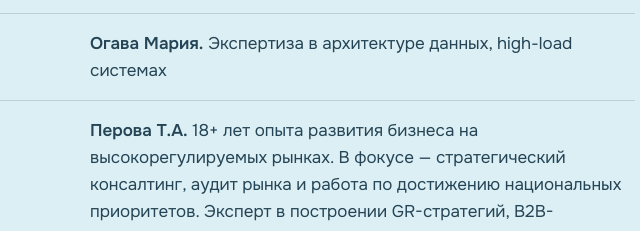
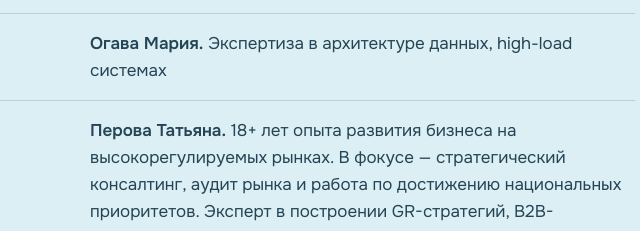
Before and after one commit to 0967jp-afk/RWD-HUB, a plain HTML site: page index.html in a window 1280 px wide. Shown: the part 5963-6194 px from the top of the page, 567-1207 px from the left. Drawn offline with Linux system fonts and the light colour scheme.

Commit message:
Add files via upload

```diff
--- a/index.html
+++ b/index.html
@@ -492,7 +492,7 @@ footer .wrap{border-top:1px solid rgba(255,255,255,.14);padding-top:22px;display
       <div class="people">
         <div><b>CEO</b><span><strong>Огава Елена Афанасьевна.</strong> 20 лет в фарме, экспертиза в RWE</span></div>
         <div><b>CTO</b><span><strong>Огава Мария.</strong> Экспертиза в архитектуре данных, high-load системах</span></div>
-        <div><b>CBDO Digital Health</b><span><strong>Перова Т.А.</strong> 18+ лет опыта развития бизнеса на высокорегулируемых рынках. В фокусе — стратегический консалтинг, аудит рынка и работа по достижению национальных приоритетов. Эксперт в построении GR-стратегий, B2B-продажах, формировании альянсов, создании экосистем и масштабировании цифровых решений в здравоохранении. Экс-Росздравнадзор / Минздрав | Эксперт при Минтруде РФ | Нейрофизиолог (МГУ, РНИМУ, РАН) | CDTO, ESG (GRI)</span></div>
+        <div><b>CBDO Digital Health</b><span><strong>Перова Татьяна.</strong> 18+ лет опыта развития бизнеса на высокорегулируемых рынках. В фокусе — стратегический консалтинг, аудит рынка и работа по достижению национальных приоритетов. Эксперт в построении GR-стратегий, B2B-продажах, формировании альянсов, создании экосистем и масштабировании цифровых решений в здравоохранении. Экс-Росздравнадзор / Минздрав | Эксперт при Минтруде РФ | Нейрофизиолог (МГУ, РНИМУ, РАН) | CDTO, ESG (GRI)</span></div>
         <div><b>Архитектор данных, Data Lead</b><span><strong>Бахронов Джамшид.</strong> Специалитет химфака МГУ, магистратура ВШЭ «Когнитивные науки и технологии», 20+ лет работы с базами данных. Отвечает за архитектуру данных, стандартизацию и аналитику</span></div>
         <div><b>Продуктовый дизайнер</b><span><strong>Черепанов Кирилл.</strong> Выпускник Школы 21 (школы цифровых технологий от Сбера).</span></div>
         <div><b>Рост команды</b><span>На конец года: 13 человек в 2027, 25 в 2028, 45 в 2029, 65 в 2030, 102 в 2031. В 2031 году: разработка 28, внедрение и поддержка 23, продажи 21, данные и ML 19, администрация 6, руководство 5</span></div>
```
